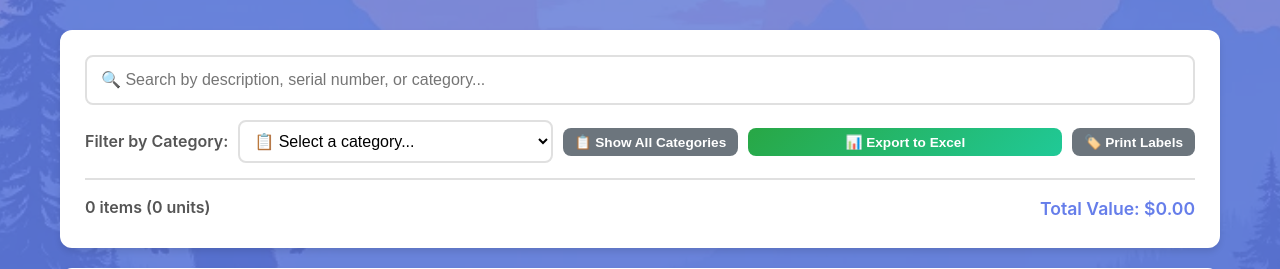
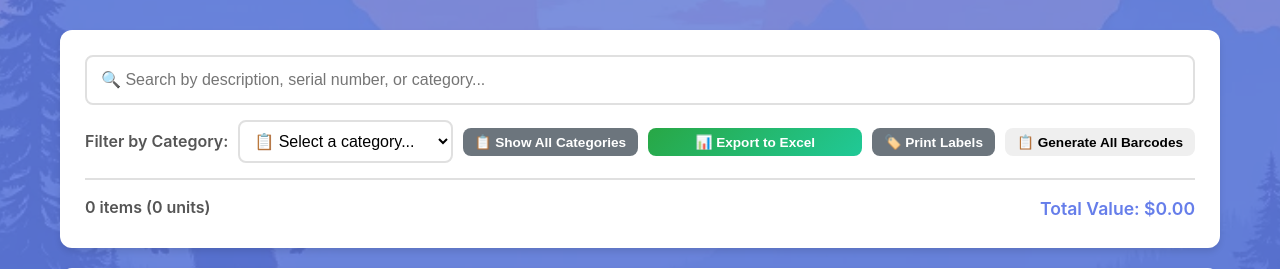
Before and after one commit to tarfan22/inventory-system, a Flask app: page / in a window 1280 px wide. Shown: the part 212-481 px from the top of the page. Run offline with Flask 3, Linux system fonts and the light colour scheme; the visitor is signed in with stand-in values (Sample User, id 1); data comes from the database, SQL or seed files in the repository; data that the repository does not hold is empty; parts of the project's set-up code (start-up, migrations or seed data) failed here and were passed over; some libraries are stand-ins or nearby versions.

Commit message:
Add bulk barcode generation feature - 'Generate All Barcodes' button to create barcodes for all items at once

```diff
--- a/app.py
+++ b/app.py
@@ -699,6 +699,43 @@ def print_barcode_labels():
 
     return jsonify({'success': True, 'url': '/barcodes/labels.html'})
 
+@app.route('/api/generate-all-barcodes', methods=['POST'])
+@login_required
+def generate_all_barcodes():
+    """Generate barcodes for all items that don't have one"""
+    conn = get_db()
+
+    # Get all items without barcodes
+    items = conn.execute('SELECT id, serial_number FROM inventory WHERE barcode IS NULL OR barcode = ""').fetchall()
+
+    generated_count = 0
+    failed_count = 0
+
+    for item in items:
+        try:
+            # Generate barcode from serial number
+            barcode_path = generate_barcode(item['serial_number'])
+            if barcode_path:
+                # Update item with barcode path
+                conn.execute('UPDATE inventory SET barcode = ? WHERE id = ?', (barcode_path, item['id']))
+                generated_count += 1
+            else:
+                failed_count += 1
+        except Exception as e:
+            print(f"Error generating barcode for item {item['id']}: {e}")
+            failed_count += 1
+
+    conn.commit()
+    conn.close()
+
+    if generated_count > 0:
+        return jsonify({
+            'success': True,
+            'message': f'Generated barcodes for {generated_count} items' + (f'. {failed_count} failed.' if failed_count > 0 else '.')
+        })
+    else:
+        return jsonify({'success': False, 'error': 'All items already have barcodes'}), 400
+
 @app.route('/api/export', methods=['GET'])
 @login_required
 def export_items():
--- a/static/app.js
+++ b/static/app.js
@@ -1355,6 +1355,38 @@ async function printBarcodeLabels() {
     }
 }
 
+// Generate barcodes for all items that don't have one
+async function generateAllBarcodes() {
+    if (!confirm('This will generate barcodes for all items that currently don\'t have one.\n\nThe barcode will be based on the serial number.\n\nContinue?')) {
+        return;
+    }
+
+    try {
+        const response = await fetch('/api/generate-all-barcodes', {
+            method: 'POST',
+            headers: { 'Content-Type': 'application/json' }
+        });
+
+        const result = await response.json();
+
+        if (result.success) {
+            showAlert(`✅ ${result.message}`, 'success');
+            // Reload items to show the new barcodes
+            await loadItems();
+            // Restore current category filter
+            const currentCategory = document.getElementById('categoryFilter').value;
+            if (currentCategory !== 'all') {
+                filterByCategory();
+            }
+        } else {
+            showAlert('❌ ' + (result.error || 'Error generating barcodes'), 'error');
+        }
+    } catch (error) {
+        console.error('Bulk barcode generation error:', error);
+        showAlert('❌ Error communicating with server', 'error');
+    }
+}
+
 // Show barcode in item details
 function showBarcodeImage(item) {
     if (item.barcode) {
--- a/templates/index.html
+++ b/templates/index.html
@@ -47,6 +47,7 @@
                     <button class="btn btn-secondary btn-sm" onclick="showCategoryMenu()">📋 Show All Categories</button>
                     <button class="btn btn-primary btn-sm" onclick="exportToExcel()">📊 Export to Excel</button>
                     <button class="btn btn-secondary btn-sm" onclick="printBarcodeLabels()">🏷️ Print Labels</button>
+                    <button class="btn btn-warning btn-sm" onclick="generateAllBarcodes()">📋 Generate All Barcodes</button>
                 </div>
                 <div class="summary">
                     <span id="totalItems">0 items</span>
```
